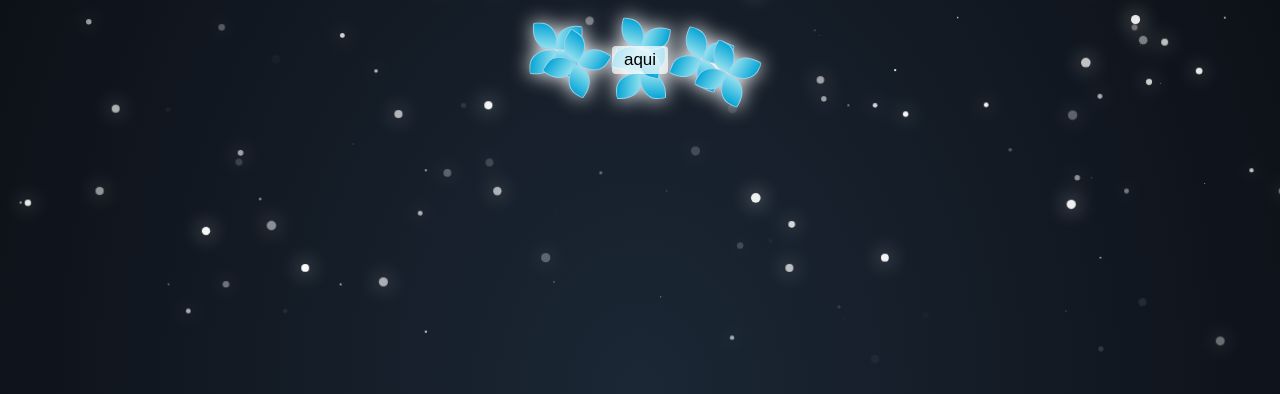
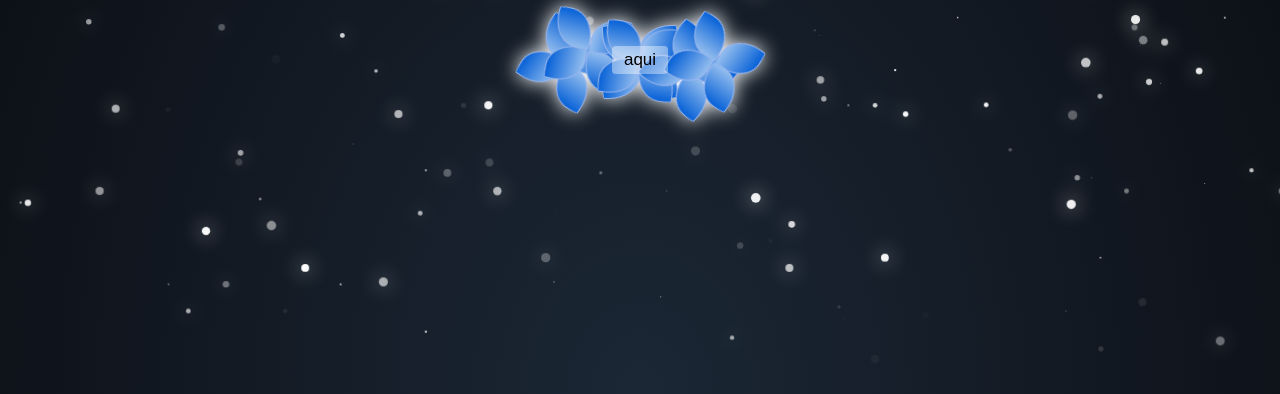
Before and after one commit to LuizFelipe-LF/flowers, a plain HTML site: page index.html in a window 1280 px wide. Shown: the part 422-816 px from the top of the page. Drawn offline with Linux system fonts and the light colour scheme.

Commit message:
Add files via upload

```diff
--- a/inicio.css
+++ b/inicio.css
@@ -121,25 +121,25 @@ button {
     transform: rotate(180deg);
   }
 
-  .btn:hover .petal {
+  .btn .petal {
     background: linear-gradient(#0761d7, #93bdee);
     border: 0.5px solid #96b4ec;
   }
 
-  .btn:hover .flower {
+  .btn .flower {
     grid-template-columns: 1.5em 1.5em;
   }
 
-  .btn:hover .flower .petal {
+  .btn .flower .petal {
     width: 1.5em;
     height: 1.5em;
   }
 
-  .btn:hover .text {
+  .btn .text {
     background: rgba(255, 255, 255, 0.4);
   }
 
-  .btn:hover div.flower1 {
+  .btn div.flower1 {
     animation: 15s linear 0s normal none infinite running flower1;
   }
 
@@ -153,7 +153,7 @@ button {
     }
   }
 
-  .btn:hover div.flower2 {
+  .btn div.flower2 {
     animation: 13s linear 1s normal none infinite running flower2;
   }
 
@@ -167,9 +167,10 @@ button {
     }
   }
 
-  .btn:hover div.flower3 {
+  .btn div.flower3 {
     animation: 16s linear 1s normal none infinite running flower3;
   }
+
 
   @keyframes flower3 {
     0% {
@@ -181,7 +182,7 @@ button {
     }
   }
 
-  .btn:hover div.flower4 {
+  .btn div.flower4 {
     animation: 17s linear 1s normal none infinite running flower4;
   }
 
@@ -195,7 +196,7 @@ button {
     }
   }
 
-  .btn:hover div.flower5 {
+  .btn div.flower5 {
     animation: 20s linear 1s normal none infinite running flower5;
   }
 
@@ -209,7 +210,7 @@ button {
     }
   }
 
-  .btn:hover div.flower6 {
+  .btn div.flower6 {
     animation: 15s linear 1s normal none infinite running flower6;
   }
 
```
Also changed, not shown: index.html (line endings or trailing spaces).
